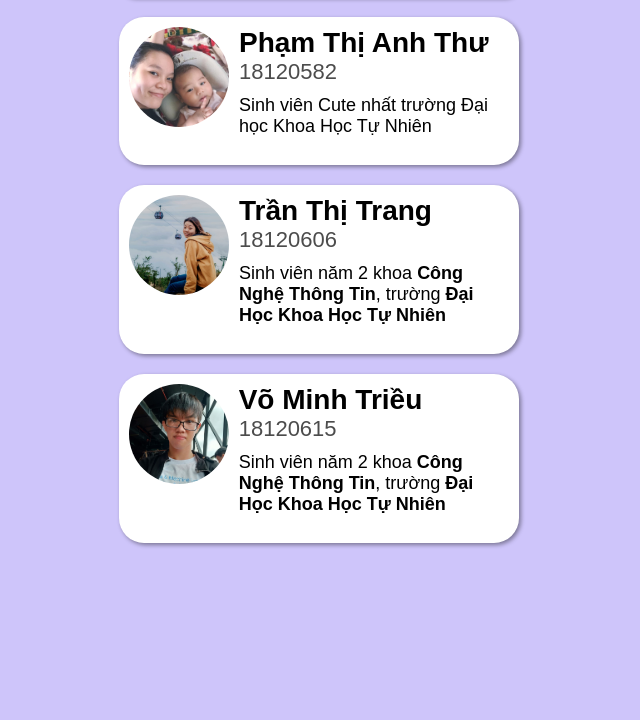
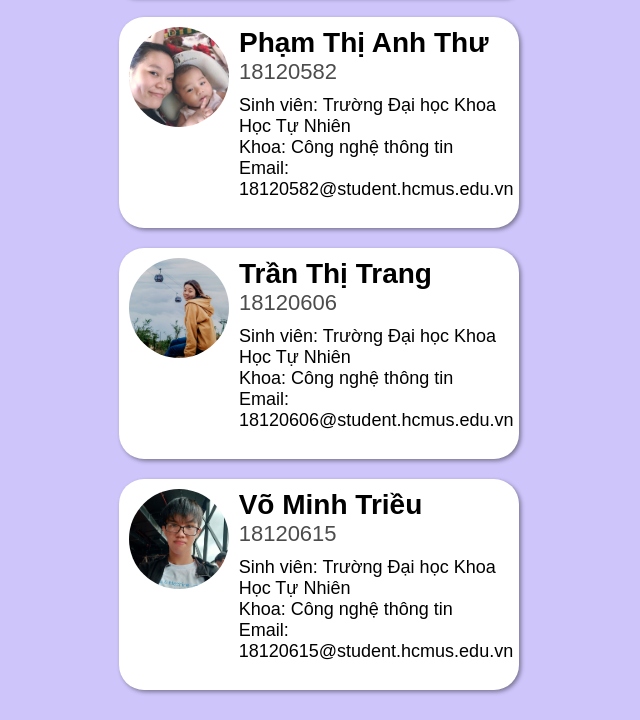
Before and after one commit to TranqBuong/HTTP_Implementation, a plain HTML site: page public/info.html in a window 1280 px wide. Shown: the part 80-800 px from the top of the page, without its empty margins (321-961 px from the left). Drawn offline with Linux system fonts and the light colour scheme.

Commit message:
update info

```diff
--- a/public/info.html
+++ b/public/info.html
@@ -17,7 +17,9 @@
                 <h1 class="name">Phạm Thị Anh Thư</h1>
                 <h2 class="id">18120582</h2>
                 <h3 class="description">
-                    Sinh viên Cute nhất trường Đại học Khoa Học Tự Nhiên
+                    Sinh viên: Trường Đại học Khoa Học Tự Nhiên</br>
+					Khoa: Công nghệ thông tin<br>
+					Email: 18120582@student.hcmus.edu.vn
                 </h3>
             </div>
         </div>
@@ -28,7 +30,9 @@
                 <h1 class="name">Trần Thị Trang</h1>
                 <h2 class="id">18120606</h2>
                 <h3 class="description">
-                    Sinh viên năm 2 khoa <b>Công Nghệ Thông Tin</b>, trường <b>Đại Học Khoa Học Tự Nhiên</b>
+                    Sinh viên: Trường Đại học Khoa Học Tự Nhiên</br>
+					Khoa: Công nghệ thông tin<br>
+					Email: 18120606@student.hcmus.edu.vn
                 </h3>
             </div>
         </div>
@@ -39,7 +43,9 @@
                 <h1 class="name">Võ Minh Triều</h1>
                 <h2 class="id">18120615</h2>
                 <h3 class="description">
-                    Sinh viên năm 2 khoa <b>Công Nghệ Thông Tin</b>, trường <b>Đại Học Khoa Học Tự Nhiên</b>
+                    Sinh viên: Trường Đại học Khoa Học Tự Nhiên</br>
+					Khoa: Công nghệ thông tin<br>
+					Email: 18120615@student.hcmus.edu.vn
                 </h3>
             </div>
         </div>
```
